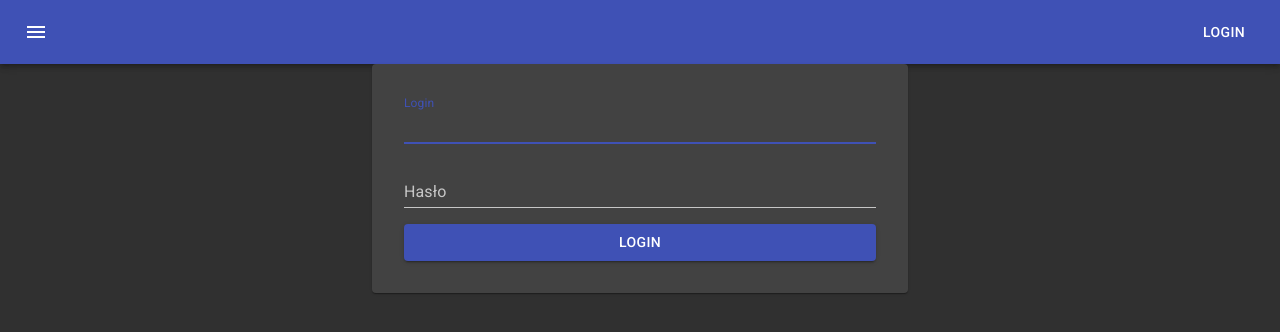
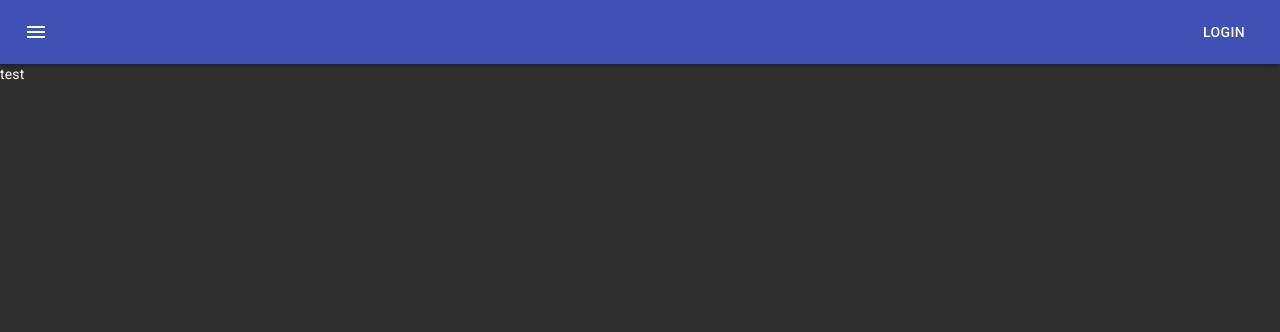
Before and after one commit to NKM-dev-team/nkm-front, a React (Create React App) app: page / in a window 1280 px wide. Shown: the top 332 px of the page. Built offline with nearby package versions, Linux system fonts and the light colour scheme.

Commit message:
added basic routes

```diff
--- a/package.json
+++ b/package.json
@@ -14,6 +14,7 @@
     "@types/react": "^16.9.0",
     "@types/react-dom": "^16.9.0",
     "@types/react-redux": "^7.1.7",
+    "@types/react-router-dom": "^5.1.6",
     "react": "^17.0.1",
     "react-dom": "^17.0.1",
     "react-hook-form": "^6.13.1",
--- a/src/components/App/index.tsx
+++ b/src/components/App/index.tsx
@@ -1,12 +1,25 @@
 import React from "react";
 import Navbar from "../Navbar";
 import LoginForm from "../LoginForm";
+import { BrowserRouter as Router, Switch, Route } from "react-router-dom";
 
 function App() {
   return (
     <>
-      <Navbar />
-      <LoginForm />
+      <Router basename={process.env.PUBLIC_URL}>
+        <Switch>
+          <Route path="/login">
+            {/*{userData?.loggedIn ? <Redirect to="/" /> : <LoginForm />}*/}
+            <Navbar />
+            <LoginForm />
+          </Route>
+          <Route path="/">
+            <Navbar />
+            test
+            {/*{userData?.loggedIn ? <LoggedInView /> : <About />}*/}
+          </Route>
+        </Switch>
+      </Router>
     </>
   );
 }
--- a/src/components/Navbar/index.tsx
+++ b/src/components/Navbar/index.tsx
@@ -1,11 +1,13 @@
 import React from "react";
-import { createStyles, makeStyles, Theme } from "@material-ui/core/styles";
+import { makeStyles } from "@material-ui/core/styles";
 import AppBar from "@material-ui/core/AppBar";
 import Toolbar from "@material-ui/core/Toolbar";
 import Typography from "@material-ui/core/Typography";
 import Button from "@material-ui/core/Button";
 import IconButton from "@material-ui/core/IconButton";
 import MenuIcon from "@material-ui/icons/Menu";
+import { Link as RouterLink, useLocation } from "react-router-dom";
+import { Link } from "@material-ui/core";
 
 const useStyles = makeStyles((theme) => ({
   root: {
@@ -36,7 +38,9 @@ export default function Navbar() {
           <Typography variant="h6" className={classes.title}>
             {/*News*/}
           </Typography>
-          <Button color="inherit">Login</Button>
+          <Link color="inherit" component={RouterLink} to="/login">
+            <Button color="inherit">Login</Button>
+          </Link>
         </Toolbar>
       </AppBar>
     </div>
```
Also changed, not shown: 1 other file (tests, documents, lock files or other folders).
